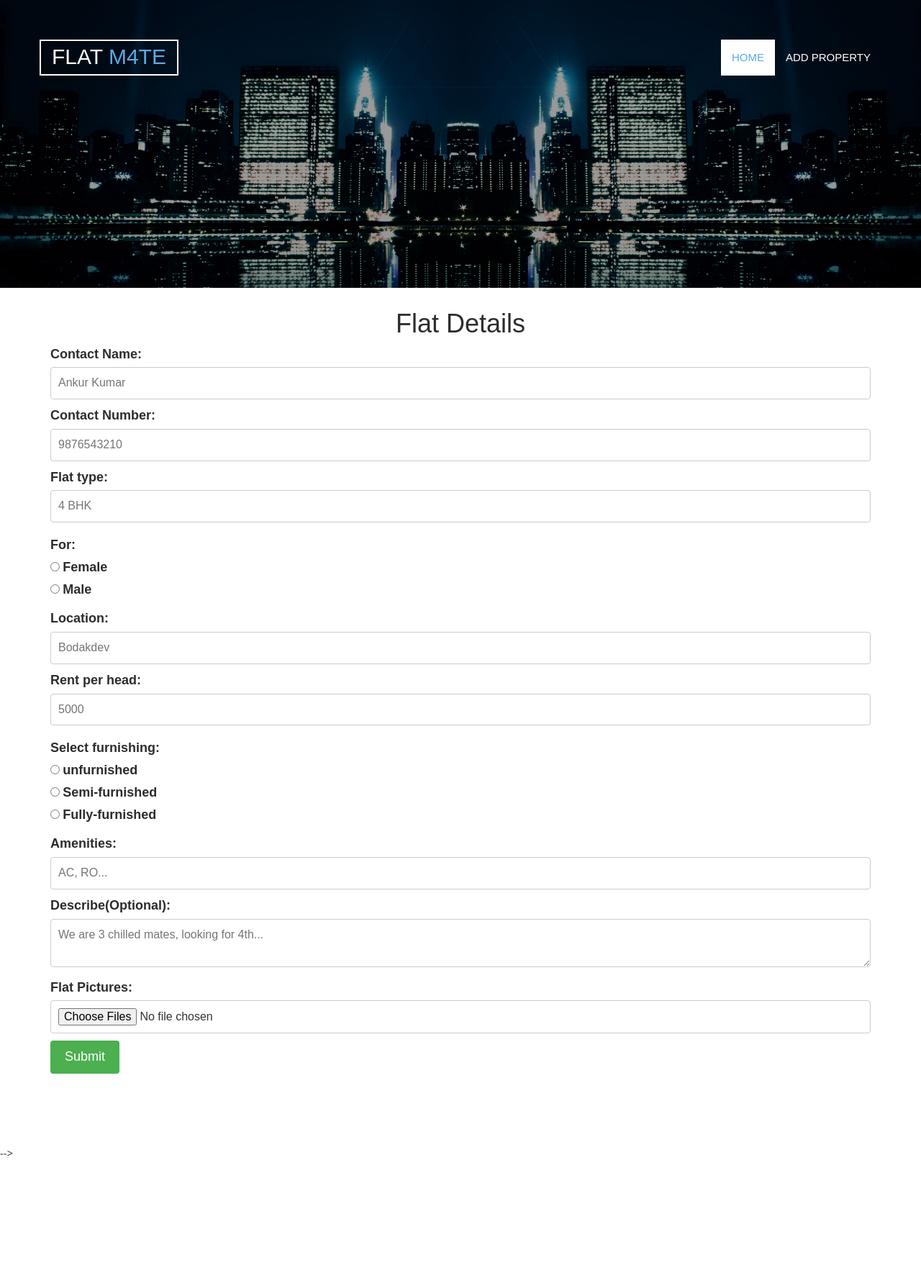
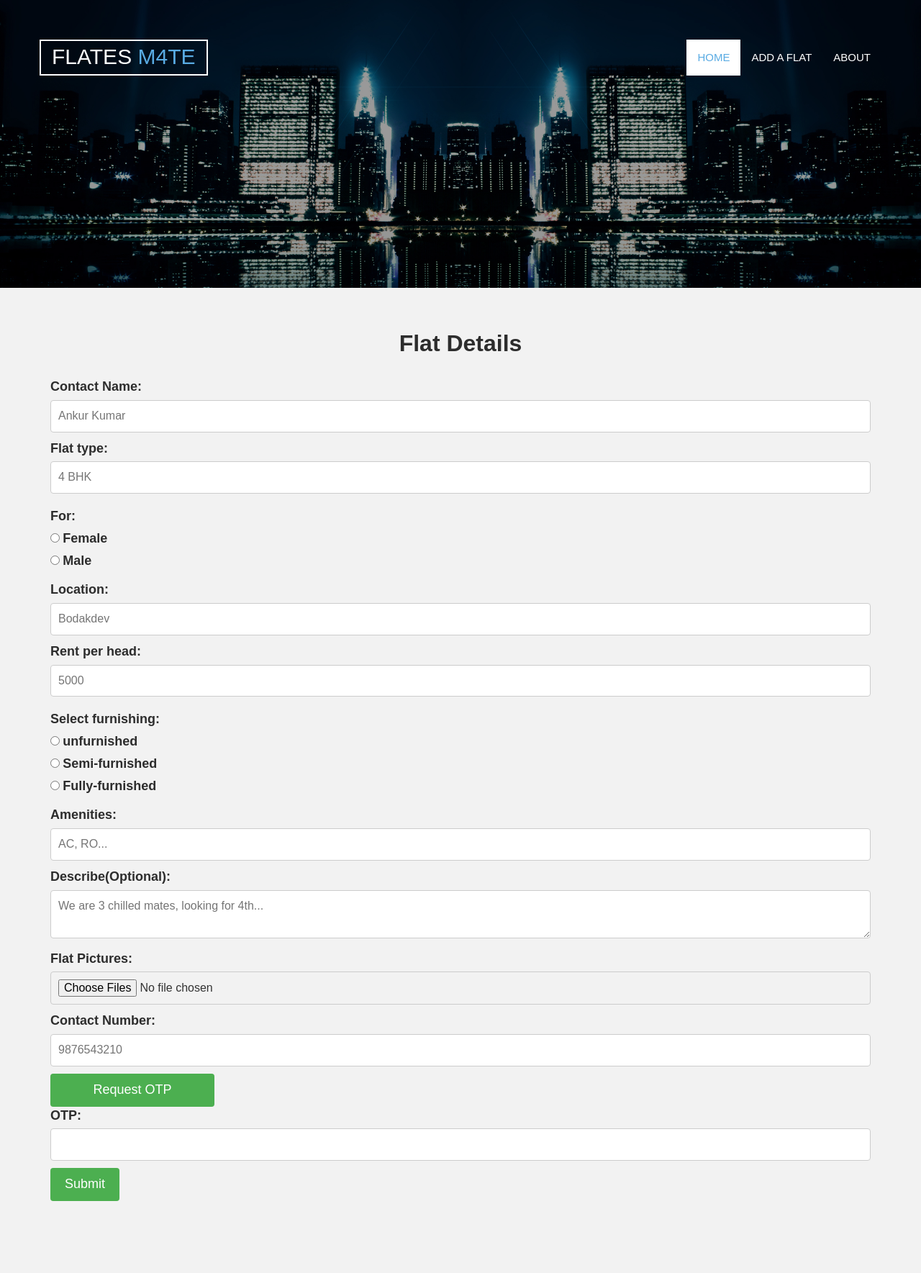
Before and after one commit to testacc93/flatmate, a Django app: page /addproperty/ in a window 1280 px wide. Shown: the whole page at 72% size. Before the commit the page ends 1606 px from the top, so only its background shows below. Run offline with Django 4.2, Linux system fonts and the light colour scheme; some libraries are stand-ins or nearby versions.

Commit message:
otp, about page

```diff
--- a/property/urls.py
+++ b/property/urls.py
@@ -24,5 +24,3 @@ urlpatterns = [
     path('', include('propertyapp.urls')),
 
 ] + static(settings.STATIC_URL, document_root=settings.STATIC_ROOT)
-
-print("sasaaaaaaaaaaaa",urlpatterns[1])
--- a/propertyapp/admin.py
+++ b/propertyapp/admin.py
@@ -1,6 +1,7 @@
 from django.contrib import admin
-from .models import Property, User, Image
+from .models import Property, User, Image, Otp
 
 admin.site.register(Property)
 admin.site.register(User)
 admin.site.register(Image)
+admin.site.register(Otp)
--- a/propertyapp/static/css/style.css
+++ b/propertyapp/static/css/style.css
@@ -2825,7 +2825,8 @@ img {
 @media (max-width: 767px) {
   .navbar-collapse.in {
     overflow-x: hidden;
-    background-color: #ddd;
+    background-color: #dfe5e9;
+    opacity: 0.5;
   }
 
   .container > .navbar-header, .container-fluid > .navbar-header, .container > .navbar-collapse, .container-fluid > .navbar-collapse {
--- a/propertyapp/static/css/theme-color/default-theme.css
+++ b/propertyapp/static/css/theme-color/default-theme.css
@@ -268,6 +268,7 @@ h2 {
 
 .navbar-default .navbar-toggle {
   border-color: #59abe3;
+  background-color: aliceblue;
 }
 
 .navbar-default .navbar-toggle .icon-bar {
--- a/propertyapp/urls.py
+++ b/propertyapp/urls.py
@@ -10,7 +10,6 @@ urlpatterns = [
     path('submitprop/', views.submitprop, name='submitprop'),
     re_path(r'^searchprop/$', views.searchprop, name='searchprop'),
     path('propdetails/<int:id>/', views.propdetails, name='propdetails'),
-
-
-
+    path('about/', views.about, name='about'),
+    path('sendotp/', views.sendotp, name='sendotp'),
 ]
--- a/propertyapp/views.py
+++ b/propertyapp/views.py
@@ -1,12 +1,15 @@
 from django.shortcuts import render
-from .models import Property, Image, User
+from .models import Property, Image, User, Otp
 from django.http import JsonResponse
 from django.db.models import Q
 from django.shortcuts import redirect
 from django.http import HttpResponseRedirect
 from django.urls import reverse
+import boto3
+import random
+import datetime
+def index(request):
 
-def index(request):
     apartments = Property.objects.all()
     all_properties = []
     for apartment in apartments:
@@ -34,9 +37,6 @@ def addproperty(request):
 
 
 def searchprop(request):
-    # location_search = request.GET.get('location')
-    # flat_category = request.GET.get('furnishing')
-    # no_flat = request.GET.get('type')
 
     location_search = request.POST['location_search']
     flat_category = request.POST['flat_category']
@@ -47,6 +47,7 @@ def searchprop(request):
         props = Property.objects.all()
     else:
         props = Property.objects.filter(Q(location__icontains=location_search) & Q(furnishing__icontains=flat_category) & Q(prop_name__icontains=no_flat))
+
     prop_id_lst = []
     for prop in props:
         flat_dict = {}
@@ -87,9 +88,10 @@ def propdetails(request, id):
 
     flat_details['desc'] = property.__dict__['desc']
     flat_details['user_name'] = property.__dict__['desc']
-
-    flat_details['user_contact'] = User.objects.get(id=property.__dict__['user_id']).phone
-
+    try:
+        flat_details['user_contact'] = User.objects.get(id=property.__dict__['user_id']).phone
+    except:
+        pass
 
     print(flat_details['desc'])
 
@@ -107,28 +109,35 @@ def submitprop(request):
     furnishing = request.POST['furnishing']
     desc = request.POST['desc']
     gender = request.POST['gender']
+    otp = request.POST['otp']
+
 
     print("=====================",desc)
 
     files = request.FILES.getlist('flat_pics')
 
-    try:
+    if checkotp(otp, contact_no):
 
-        user = User.objects.create(username=contact_name, phone=contact_no)
+        try:
 
-        prop = Property.objects.create(user=user,rent=rent,prop_name=flat_name,location=location,address="Ahmedabad", amenities=amenities, furnishing=furnishing, desc=desc, gender=gender)
-        prop.save()
+            user = User.objects.create(username=contact_name, phone=contact_no)
 
-        for file in files:
+            prop = Property.objects.create(user=user,rent=rent,prop_name=flat_name,location=location,address="Ahmedabad", amenities=amenities, furnishing=furnishing, desc=desc, gender=gender)
+            prop.save()
 
-            print("prop saved")
-            image_save = Image.objects.create(image=file, property=prop)
-            image_save.save()
+            for file in files:
 
-        return JsonResponse({"message":"Success"})
+                print("prop saved")
+                image_save = Image.objects.create(image=file, property=prop)
+                image_save.save()
 
-    except:
-        return JsonResponse({"message":"Failure"})
+            return JsonResponse({"message":"Success"})
+
+        except:
+            return JsonResponse({"message":"Failure"})
+    else:
+        return JsonResponse({"message":"Invalid OTP or OTP expired"})
+
 
 
 
@@ -150,3 +159,79 @@ def submitprop(request):
     # prop = Property.objects.create(prop_name=flat_name,location=location,address=address,desc=amenities)
     # image_save = Image.objects.create(image=flat_pics, property=prop)
     # print(image_save)
+
+def checkotp(otp, phone):
+    otp_obj = Otp.objects.get(phone=phone)
+    user_otp = otp_obj.otp
+    timestamp_otp = str(otp_obj.timestamp)
+    current_time = datetime.datetime.utcnow()
+
+    new_ts_otp = datetime.datetime.strptime(timestamp_otp[:-6], '%Y-%m-%d %H:%M:%S.%f')
+
+    print("time new stamp",new_ts_otp)
+    print("sasaaaaaaaaa",current_time)
+
+
+    print(otp)
+    if user_otp == otp:
+        if (new_ts_otp - current_time).total_seconds() < 600 :
+            return True
+        else:
+            return False
+    else:
+        return False
+
+def about(request):
+    return render(request, 'about.html')
+
+client = boto3.client('sns', region_name='ap-northeast-1', aws_access_key_id='AKIA23KSK2536OIBMIOH',
+         aws_secret_access_key= '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')
+
+def sendotp(request):
+    contact_no = "+91"+request.POST['contact_no']
+    print("contact dw", contact_no)
+    otp = random.randrange(1000, 9999)
+    try:
+        otp_obj = Otp.objects.get(phone=request.POST['contact_no'])
+        otp_obj.otp = otp
+        otp_obj.timestamp = datetime.datetime.utcnow()
+        otp_obj.save()
+
+        message = "Hello your otp to add your flat is " + str(otp) + " - flatesmate.com"
+
+        try:
+            response = client.publish(
+            PhoneNumber=contact_no,
+            Message=message,
+            Subject='OTP',
+            MessageStructure='string3',
+
+            MessageDeduplicationId='string7',
+            MessageGroupId='string8'
+            )
+            return JsonResponse({"message":"Success"})
+        except:
+            return JsonResponse({"message":"failed"})
+    except:
+        otp = Otp.objects.create(phone=request.POST['contact_no'], otp=otp, timestamp = datetime.datetime.utcnow())
+        otp.save()
+        return JsonResponse({"message":"Success"})
+
+
+
+
+
+
+
+# def sendmessage():
+#     response = client.publish(
+#     PhoneNumber='+918856911982',
+#     Message='string1',
+#     Subject='string2',
+#     MessageStructure='string3',
+
+#     MessageDeduplicationId='string7',
+#     MessageGroupId='string8'
+# )
+
+    # return JsonResponse({"message":"success"})
--- a/templates/addprop.html
+++ b/templates/addprop.html
@@ -1,4 +1,5 @@
 {% extends 'base.html' %}
+{% block title %}Add your flat{% endblock title %}
 
 {% block body %}
 <section id="aa-property-header">
@@ -28,8 +29,7 @@
                     <label for="contact_name">Contact Name:</label>
                     <input type="text" placeholder="Ankur Kumar" id="contact_name" name="contact_name" required>
 
-                    <label for="contact_name">Contact Number:</label>
-                    <input type="text" placeholder="9876543210" id="contact_no" name="contact_no" required>
+
 
                     <label for="location">Flat type:</label>
                     <input type="text" placeholder="4 BHK" id="flat_name" name="flat_name" required>
@@ -43,17 +43,6 @@
                       <input type="radio" id="male" name="gender" value="2">
                       <label for="gender">Male</label><br>
                     </div>
-
-                    {% comment %} <div id="gender-div" style="margin-top:9px; margin-bottom: 10px;">
-                      <label for="gender">For:</label><br>
-
-                      <input type="radio" id="female" name="female" value="1">
-                      <label for="gender">unfurnished</label><br>
-
-                      <input type="radio" id="semi-furnishing" name="furnishing" value="2">
-                      <label for="furnishing">Semi-furnished</label><br>
-                    </div> {% endcomment %}
-
 
                     <label for="location">Location:</label>
                     <input type="text" placeholder="Bodakdev" id="location" name="location" required>
@@ -70,7 +59,6 @@
                       <input type="radio" id="semi-furnishing" name="furnishing" value="2">
                       <label for="furnishing">Semi-furnished</label><br>
 
-
                       <input type="radio" id="fully-furnishing" name="furnishing" value="1">
                       <label for="furnishing">Fully-furnished</label><br>
                     </div>
@@ -78,14 +66,36 @@
                     <label for="amenities">Amenities:</label>
                     <input type="text" placeholder="AC, RO..." id="amenities" name="amenities" required>
 
-
                     <label for="describe">Describe(Optional):</label>
                     <textarea id="describe" placeholder="We are 3 chilled mates, looking for 4th..."  name="describe"></textarea>
 
                     <label for="flat_pics">Flat Pictures:</label>
                     <input type="file" class="flat_pics" id="flat_pics" name="flat_pics" accept="image/*" multiple required>
 
+                    <div>
+                      <label for="contact_name">Contact Number:</label>
+                      <input type="text" placeholder="9876543210" id="contact_no" name="contact_no" required>
+
+                      <input style="width:20%" id="otp-btn" onclick="sendOtp()" type="submit" value="Request OTP">
+
+                      <div style="width:20%; display:none; margin-top:10px" id="success-otp" class="alert alert-success" role="alert">
+                        OTP sent successfully!
+                      </div>
+
+                      <div style="width:20%; display:none; margin-top:10px" id="failed-otp" class="alert alert-danger" role="alert">
+                        Please try again!
+                      </div>
+                    </div>
+
+                    <label for="otp">OTP:</label>
+                    <input type="text" id="otp" name="otp" required>
+
                     <input id="submit-btn" onclick="submitform()" type="submit" value="Submit">
+
+                    <div id="please-wait" style="z-index:1000000;margin-top:10px; display: none;" class="alert alert-info" role="alert">
+                      <b>Please wait, m4te</b>
+                    </div>
+
                     <div id="error-message" style="margin-top: 10px; display: none;" class="alert alert-warning" role="alert">
                       Please try again!
                     </div>
@@ -99,10 +109,51 @@
     </div>
   </section>
     <script>
+        function sendOtp(){
+          var contact_no = document.getElementById("contact_no").value
+          const csrfTokenParentEle = document.getElementById('csrf-token').children;
+
+          const csrfToken = csrfTokenParentEle[0].value
+
+          const formData = new FormData();
+          formData.append('contact_no', contact_no.toString());
+
+
+          $.ajax({
+            type: "POST",
+            url: "/sendotp/",
+            headers: {
+             'X-CSRFToken': csrfToken // Include the CSRF token in the request headers
+           },
+             data: formData,
+             contentType: false,
+             processData: false,
+
+            success: function(data){
+             console.log(data['message'])
+               if (data['message']=='Success'){
+                document.getElementById("success-otp").style.display = "block"
+               }
+               else{
+                 document.getElementById("failed-otp").style.display = "block"
+               }
+               setTimeout(function(){
+                  $('#success-otp').hide()
+                  $('#failed-otp').hide()
+
+              }, 3000)
+            }
+          })
+
+        }
+
         function submitform(){
-            var form_ele = document.getElementById("prop-form")
-            form_ele.style.opacity = 0.2
-            document.getElementById("submit-btn").disabled = true
+          var submit_btn = document.getElementById("submit-btn")
+          submit_btn.style.opacity = 0.2
+          document.getElementById("submit-btn").disabled = true
+          document.getElementById("please-wait").style.display = "block"
+          document.getElementById("please-wait").style.opacity = 1
+
             console.log("disable")
 
             var flat_name = document.getElementById("flat_name").value
@@ -112,6 +163,9 @@
             var contact_no = document.getElementById("contact_no").value
             var rent = document.getElementById("rent").value
             var desc = document.getElementById("describe").value
+            var otp = document.getElementById("otp").value
+
+
             if (desc.length == 0){
               desc = "We are chill people to stay with (:"
             }
@@ -159,6 +213,8 @@
             formData.append('furnishing', furn.toString());
             formData.append('desc', desc.toString());
             formData.append('gender', gender.toString());
+            formData.append('otp', otp.toString());
+
 
 
             $.ajax({
@@ -177,14 +233,18 @@
                 console.log(data['message'])
                   if (data['message']=='Success'){
                     document.getElementById("prop-form").style.opacity = 1
+                    document.getElementById("please-wait").innerText = "Successfully added the flat"
+
                     window.location.href = "/";
                   }
                   else{
-                    window.location.href = "addproperty";
                     document.getElementById("error-message").style.display = "block"
+                    document.getElementById("error-message").innerText = data['message']
+
                   }
                   setTimeout(function(){
-                     $('#alert').hide()
+                     $('#error-message').hide()
+
                  }, 3000)
                }
              })
--- a/templates/base.html
+++ b/templates/base.html
@@ -5,7 +5,7 @@
     <meta charset="utf-8">
     <meta http-equiv="X-UA-Compatible" content="IE=edge">
     <meta name="viewport" content="width=device-width, initial-scale=1">
-    <title>Flat Mate | Home</title>
+    <title>Flat Mate | {% block title %}{% endblock title %}</title>
 
     <!-- Favicon -->
     <link rel="shortcut icon" href="{% static "img/favicon.ico" %}" type="image/x-icon">
@@ -100,6 +100,25 @@
           font-weight: bold;
           margin-bottom: 10px;
         }
+        body {
+          font-family: Arial, sans-serif;
+          background-color: #f2f2f2;
+          color: #333;
+          margin: 0;
+          padding: 0;
+        }
+        h1 {
+          font-size: 32px;
+          font-weight: bold;
+          text-align: center;
+          margin: 30px 0;
+        }
+        p {
+          font-size: 18px;
+          line-height: 1.5;
+          margin-bottom: 20px;
+          padding: 0 20px;
+        }
       </style>
   </head>
   <header>
@@ -117,13 +136,15 @@
           </button>
           <!-- LOGO -->
           <!-- Text based logo -->
-           <a class="navbar-brand aa-logo" href="/"> FLAT <span>M4TE</span></a>
+           <a class="navbar-brand aa-logo" href="/"> FLATES <span>M4TE</span></a>
            <!-- <a class="navbar-brand aa-logo-img" href="index.html"><img src="img/logo.png" alt="logo"></a> -->
         </div>
         <div id="navbar" class="navbar-collapse collapse">
           <ul id="top-menu" class="nav navbar-nav navbar-right aa-main-nav">
             <li class="active"><a href="/">HOME</a></li>
-            <li><a href="{% url 'addproperty' %}">ADD PROPERTY</a></li>
+            <li><a href="{% url 'addproperty' %}">ADD A FLAT</a></li>
+            <li><a href="{% url 'about' %}">ABOUT</a></li>
+
           </ul>
         </div><!--/.nav-collapse -->
       </div>
@@ -136,7 +157,7 @@
       <!-- jQuery library -->
     <script src="https://ajax.googleapis.com/ajax/libs/jquery/3.6.4/jquery.min.js"></script>
 
-      <script src="https://ajax.googleapis.com/ajax/libs/jquery/1.11.3/jquery.min.js"></script> -->
+      <script src="https://ajax.googleapis.com/ajax/libs/jquery/1.11.3/jquery.min.js"></script>
       <script src="{% static "js/jquery.min.js" %}"></script>
       <!-- Include all compiled plugins (below), or include individual files as needed -->
       <script src="{% static "js/bootstrap.js" %}"></script>
--- a/templates/index.html
+++ b/templates/index.html
@@ -1,4 +1,6 @@
 {% extends 'base.html' %}
+{% block title %}Home{% endblock title %}
+
 {% load static %}
 {% block body %}
   <body class="aa-price-range">
```
Also changed, not shown: propertyapp/models.py (+8 -0 lines), templates/about.html (added, +43 -0 lines), db.sqlite3, propertyapp/migrations/0004_user_otp.py (added), propertyapp/migrations/0005_user_timestamp.py (added), propertyapp/migrations/0006_alter_user_timestamp.py (added), propertyapp/migrations/0007_otp_remove_user_otp_remove_user_timestamp.py (added), propertyapp/migrations/0008_alter_otp_timestamp.py (added).
